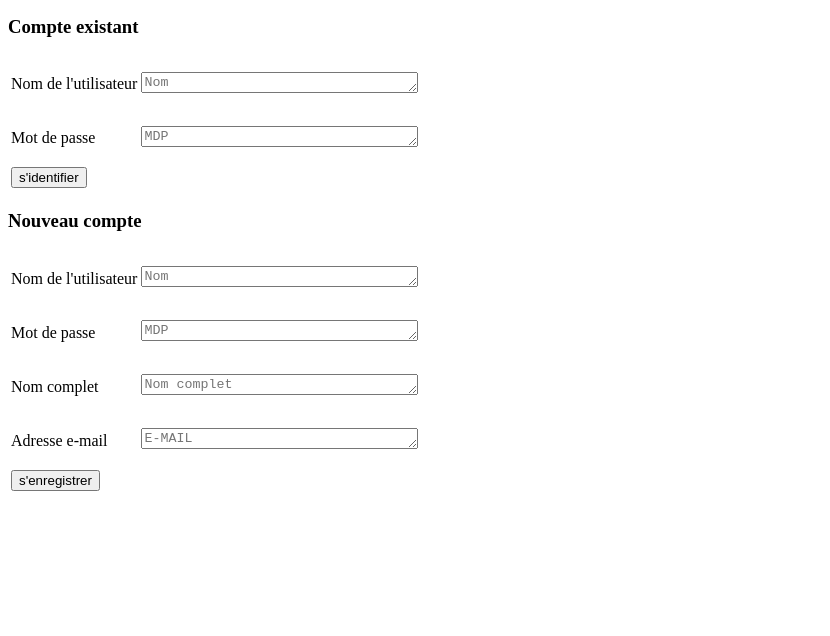
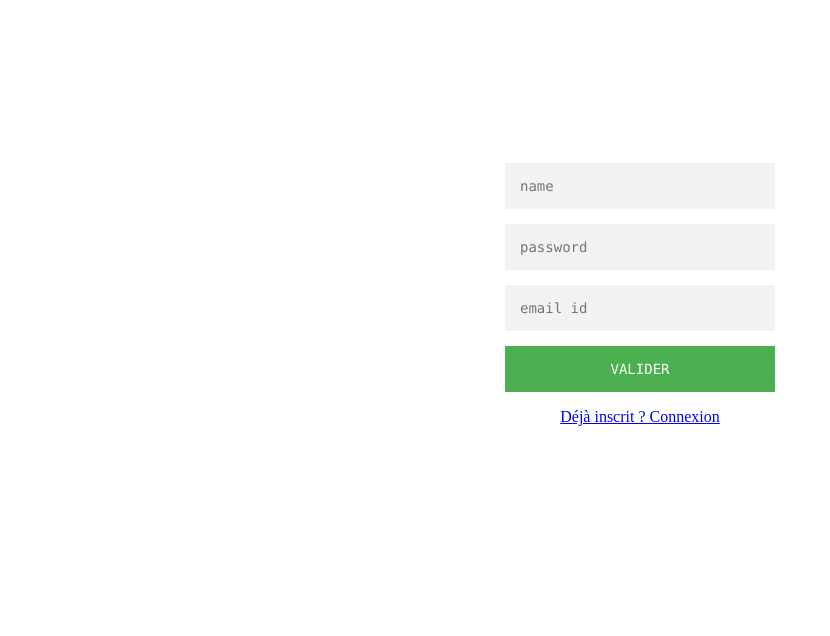
Before and after one commit to NoppeHugo/ChaineAffond, a website: page static/register.html in a window 1280 px wide. Shown: the part 164-800 px from the top of the page, without its empty margins (0-830 px from the left). Drawn offline with Linux system fonts and the light colour scheme; a web font is replaced by a local one.

Commit message:
Formulaire de connexion et inscription fini

```diff
--- a/static/css/main.css
+++ b/static/css/main.css
@@ -71,7 +71,7 @@
   padding-top: 1em;
   padding-bottom: 1em;
 }
-.login-page{
+.register-page{
   width: 360px;
   padding: 10% 0 0;
   margin: auto;
@@ -109,3 +109,12 @@
   font-size: 14px;
   cursor: pointer;
 }
+
+.form button:hover,.form button:active{
+  background: #43A047;
+}
+.form message{
+  margin: 15px 0 0;
+  color: aliceblue;
+  font-size: 12px;
+}
--- a/static/register.html
+++ b/static/register.html
@@ -3,7 +3,7 @@
   <head>
     <meta charset="UTF-8">
     <title>Inscription</title>
-    <link rel="stylesheet" href= "/css/page_principale.css">
+    <link rel="stylesheet" href= "/css/main.css">
 	<link rel="preconnect" href="https://fonts.googleapis.com">
     <link rel="preconnect" href="https://fonts.gstatic.com" crossorigin>
     <link href="https://fonts.googleapis.com/css2?family=Yaldevi:wght@300&display=swap" rel="stylesheet">
@@ -12,92 +12,23 @@
 		<header>
 		<div class="left">
 			<div class="icon_lln">
-				<img src="chainaffond.jpg" alt="Logo Chaineaffond" width=64px height=64px>
+			<img src="/img/chainaffond.jpg" alt="Logo Chaineaffond" width=64px height=64px>
 			</div>
 			<h1>Chaine Affond</h1>
 		</div>
 		<div class="header-right">
-			<form>
-			<input type="text" placeholder="Champ de recherche">
-			</form>
-			<p>Username</p>
 		</div>
 		</header>
-		<div class="idenfication">
-			<h3>Compte existant</h3>
-			<table  >
-				<tbody class="table_id">
-					<tr>
-						<td>
-							<p>Nom de l'utilisateur</p>
-						</td>
-						<td>
-							<textarea name="textarea" placeholder="Nom"
-							rows="1" cols="32"></textarea>
-						</td>
-					</tr>
-					<tr>
-						<td>
-							<p>Mot de passe</p>
-						</td>
-						<td>
-							<textarea name="textarea" placeholder="MDP"
-							rows="1" cols="32"></textarea>
-						</td>
-					</tr>
-					<tr>
-						<td>
-							<button type="submit" value="Submit">s'identifier</button>
-						</td>
-					</tr>
-				</tbody>
-			</table>
-			<table>
-				<h3>Nouveau compte</h3>
-				<tbody class="table_id">
-					<tr>
-						<td>
-							<p>Nom de l'utilisateur</p>
-						</td>
-						<td>
-							<textarea name="textarea" placeholder="Nom"
-							rows="1" cols="32"></textarea>
-						</td>
-					</tr>
-					<tr>
-						<td>
-							<p>Mot de passe</p>
-						</td>
-						<td>
-							<textarea name="textarea" placeholder="MDP"
-							rows="1" cols="32"></textarea>
-						</td>
-					</tr>
-					<tr>
-						<td>
-							<p>Nom complet</p>
-						</td>
-						<td>
-							<textarea name="textarea" placeholder="Nom complet"
-							rows="1" cols="32"></textarea>
-						</td>
-					</tr>
-					<tr>
-						<td>
-							<p>Adresse e-mail</p>
-						</td>
-						<td>
-							<textarea name="textarea" placeholder="E-MAIL"
-							rows="1" cols="32"></textarea>
-						</td>
-					</tr>
-					<tr>
-						<td>
-							<button type="submit" value="Submit">s'enregistrer</button>
-						</td>
-					</tr>
-				</tbody>
-			</table>
+		<div class="register-page">
+			<div class="form">
+			  <form class="register-form">
+			  <input type="text" placeholder="name"/>
+			  <input type="text" placeholder="password"/>
+			  <input type="text" placeholder="email id"/>
+			  <button>Valider</button>
+			  <p class="message"><a href="login.html">Déjà inscrit ?  Connexion</a></p>
+			  </form>
+			</div>
 		</div>
 	</body>
 </html>
```
Also changed, not shown: static/login.html (+6 -7 lines), static/new.html (+1 -1 lines).
